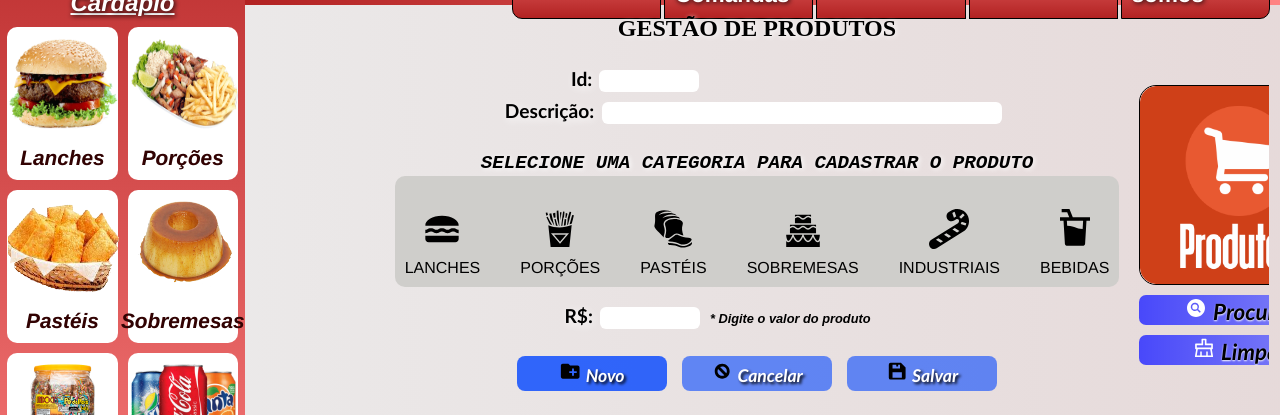
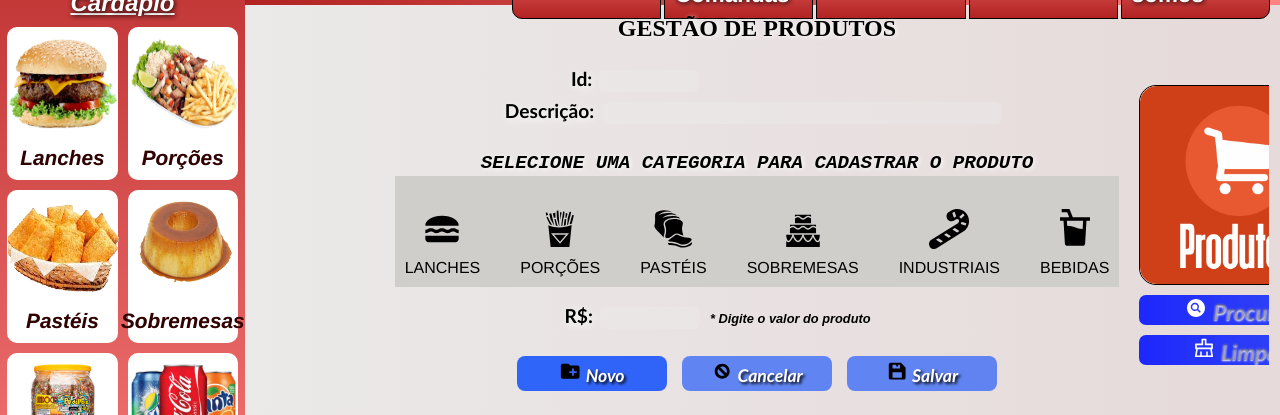
Before and after one commit to samuelgarciamoreira1985/LunchKing, a React (Vite) app in the folder LUNCH_KING/lunch_king/: page /products in a window 1280 px wide. Shown: the part 179-594 px from the top of the page. Built offline with nearby package versions, Linux system fonts and the light colour scheme; no server answers; a web font is replaced by a local one.

Commit message:
LUNCH_KING - tipo de produtos

```diff
--- a/LUNCH_KING/lunch_king/src/pages/Products.css
+++ b/LUNCH_KING/lunch_king/src/pages/Products.css
@@ -71,7 +71,7 @@ h4 {
     display: flex;
     flex-direction: row;
     gap: 20px;
-    background-color: rgb(207, 206, 203);
+    background-color: #cfcecb;
     border-radius: 10px 10px;
 
 }
@@ -89,8 +89,13 @@ h4 {
     opacity: 0;
 }
 
-.type-drinks span {
+.type-product span {
     text-align: center;
+    cursor: pointer;
+}
+
+.type-product span:hover {
+    color: #7076f4;
 }
 
 .icon-type-product {
--- a/LUNCH_KING/lunch_king/src/pages/Products.jsx
+++ b/LUNCH_KING/lunch_king/src/pages/Products.jsx
@@ -25,32 +25,64 @@ const Products = () => {
   const { data: products } = useSearch(url)
 
   // INÍCIO - HABILITAR E DESABILITAR BOTÕES DE NAVEGAÇÃO
+
+  // 0- SEM OPERAÇÃO 1-NOVO 2-ALTERAR 3-DELETAR 4-CANCELAR 5-SALVAR
+  const [indexOpProducts, setIndexOpProducts] = useState(0)
+  // **************************************************************
+
   const [btnNewProduct, setBtnNewProduct] = useState(false)
+  const [btnCancelProduct, setBtnCancelProduct] = useState(true)
+  const [btnSaveProduct, setBtnSaveProduct] = useState(true)
+  const [btnSearchPhotoProduct,setBtnSearchPhotoProduct] = useState(true)
+  const [btnClearPhotoProduct,setBtnClearPhotoProduct] = useState(true)
+
+  const [typeProduct,setTypeProduct] = useState("")
+
+  const inputIdProduct = useRef(null)
+  const inputDescriptionProduct = useRef(null)
+  const inputValueSaleProduct = useRef(null)
 
   const [colorNewProducts, setColorNewProducts] = useState("#0044ffcb")
   const [colorCancelProducts, setColorCancelProducts] = useState("#0044ff96")
   const [colorSaveProducts, setColorSaveProducts] = useState("#0044ff96")
+  const [colorSearchPhotoProducts,setColorSearchPhotoProducts] = useState("#0044ff96")
+  const [colorClearPhotoProducts,setColorClearPhotoProducts] = useState("#0044ff96")
+
   const [cursorNewProduct, setCursorNewProduct] = useState("pointer")
   const [cursorCancelProduct, setCursorCancelProduct] = useState("default")
   const [cursorSaveProduct, setCursorSaveProduct] = useState("default")
+  const [cursorSearchPhotoProduct,setCursorSearchPhotoProduct] = useState("default")
+  const [cursorClearPhotoProduct,setCursorClearPhotoProduct] = useState("default")
 
-  const [btnCancelProduct, setBtnCancelProduct] = useState(true)
-  const [btnSaveProduct, setBtnSaveProduct] = useState(true)
+    const changeTypeProduct = (e) => {
+        setTypeProduct(e.target.value)
+        //console.log("valor: " + e.target.value)
+    }
+
     // 0 - ATIVO, 1 - INATIVO, 2 - CURSOR PONTEIRO, 3 - CURSOR PADRÃO
-    const optionsProducts = ["#0044ffcb","#0044ff96","pointer","default"]
+    const optionsProducts = ["#0044ffcb","#0044ff96","pointer","default","#cfcecb",""]
 
     const handleClickNewProduct = () => { // BOTÃO - NOVO PRODUTO
      if (btnNewProduct == false){
+        setIndexOpProducts(1)
         setBtnNewProduct(true)
         setBtnCancelProduct(false)
         setBtnSaveProduct(false)
+        setBtnSearchPhotoProduct(false)
+        setBtnClearPhotoProduct(false)
         setColorNewProducts(optionsProducts[1])
         setColorCancelProducts(optionsProducts[0])
         setColorSaveProducts(optionsProducts[0])
+        setColorSearchPhotoProducts(optionsProducts[0])
+        setColorClearPhotoProducts(optionsProducts[0])
         setCursorNewProduct(optionsProducts[3])
         setCursorCancelProduct(optionsProducts[2])
         setCursorSaveProduct(optionsProducts[2])
-     }
+        setCursorSearchPhotoProduct(optionsProducts[2])
+        setCursorClearPhotoProduct(optionsProducts[2])
+
+        inputIdProduct.current.focus()
+      }
     }
 
   // FIM - HABILITAR E DESABILITAR BOTÕES DE NAVEGAÇÃO
@@ -129,6 +161,8 @@ const Products = () => {
                 name="n-id-product"
                 value={idProduct}
                 onChange={(e) => ChangeMaskIdProduct(e)}
+                ref={inputIdProduct}
+                disabled={indexOpProducts == 1 ? false : true}
                 required
                 />
               </label>
@@ -137,6 +171,8 @@ const Products = () => {
                 <input type="text" style={{marginLeft: "8px",width: "400px"}}
                 id="id-description-product"
                 name="n-description-product"
+                ref={inputDescriptionProduct}
+                disabled={indexOpProducts == 1 ? false : true}
                 required
                 />
               </label>
@@ -145,38 +181,62 @@ const Products = () => {
             {/* INÍCIO - TIPOS DE PRODUTOS */}
             <h4>SELECIONE UMA CATEGORIA PARA CADASTRAR O PRODUTO</h4>
             <div className="group-type-products">
-              <label className="type-product">
-                <input type="radio" value="lanches"/>
+              <label className="type-product" style={{backgroundColor: typeProduct === "LANCHES" ? "#b3b3b4ff" : "#cfcecb"}}>
+                <input type="radio"
+                value="LANCHES"
+                checked={typeProduct === "LANCHES"}
+                onChange={changeTypeProduct}
+                />
                 <MdLunchDining className="icon-type-product" />
                 <span>LANCHES</span>
               </label>
 
-              <label className="type-product">
-                <input type="radio" value="porcoes"/>
+              <label className="type-product" style={{backgroundColor: typeProduct === "PORÇÕES" ? "#b3b3b4ff" : "#cfcecb"}}>
+                <input type="radio"
+                value="PORÇÕES"
+                checked={typeProduct === "PORÇÕES"}
+                onChange={changeTypeProduct}
+                />
                 <GiFrenchFries className="icon-type-product"/>
                 <span>PORÇÕES</span>
               </label>
 
-              <label className="type-product">
-                <input type="radio" value="pasteis"/>
+              <label className="type-product" style={{backgroundColor: typeProduct === "PASTÉIS" ? "#b3b3b4ff" : "#cfcecb"}}>
+                <input type="radio"
+                value="PASTÉIS"
+                checked={typeProduct === "PASTÉIS"}
+                onChange={changeTypeProduct}
+                />
                 <GiSlicedBread className="icon-type-product"/>
                 <span>PASTÉIS</span>
               </label>
 
-              <label className="type-product">
-                <input type="radio" value="sobremesas"/>
+              <label className="type-product" style={{backgroundColor: typeProduct === "SOBREMESAS" ? "#b3b3b4ff" : "#cfcecb"}}>
+                <input type="radio"
+                value="SOBREMESAS"
+                checked={typeProduct === "SOBREMESAS"}
+                onChange={changeTypeProduct}
+                />
                 <GiStairsCake className="icon-type-product"/>
                 <span>SOBREMESAS</span>
               </label>
 
-              <label className="type-product">
-                <input type="radio" value="industriais"/>
+              <label className="type-product" style={{backgroundColor: typeProduct === "INDUSTRIAIS" ? "#b3b3b4ff" : "#cfcecb"}}>
+                <input type="radio"
+                value="INDUSTRIAIS"
+                checked={typeProduct === "INDUSTRIAIS"}
+                onChange={changeTypeProduct}
+                />
                 <FaCandyCane className="icon-type-product"/>
                 <span>INDUSTRIAIS</span>
               </label>
 
-              <label className="type-product">
-                <input type="radio" value="bebidas"/>
+              <label className="type-product" style={{backgroundColor: typeProduct === "BEBIDAS" ? "#b3b3b4ff" : "#cfcecb"}}>
+                <input type="radio"
+                value="BEBIDAS"
+                checked={typeProduct === "BEBIDAS"}
+                onChange={changeTypeProduct}
+                />
                 <RiDrinks2Fill className="icon-type-product"/>
                 <span>BEBIDAS</span>
               </label>
@@ -190,6 +250,8 @@ const Products = () => {
               name="n-sale-product"
               value={valueSaleProduct}
               onChange={(e) => ChangeMaskValueSale(e)}
+              ref={inputValueSaleProduct}
+              disabled={indexOpProducts == 1 ? false : true}
               required
               />
               <span className="info-sale-product">* Digite o valor do produto</span>
@@ -206,8 +268,8 @@ const Products = () => {
                 />
                 {!indexPhotoProduct && <img className="area-photo-product" src={photo_product} alt="foto carregada" />}
                 {indexPhotoProduct && <img className="area-photo-product" src={photoProduct} alt="foto carregada" />}
-              <button onClick={clickButtonPhoto}><IoSearchCircleSharp className="icon-button-photo"/> Procurar</button>
-              <button onClick={clickButtonClearPhoto}><AiOutlineClear className="icon-button-photo"/> Limpar</button>
+              <button style={{backgroundColor: colorSearchPhotoProducts, cursor: cursorSearchPhotoProduct}} disabled={btnSearchPhotoProduct} onClick={clickButtonPhoto}><IoSearchCircleSharp className="icon-button-photo"/> Procurar</button>
+              <button style={{backgroundColor: colorClearPhotoProducts, cursor: cursorClearPhotoProduct}} disabled={btnClearPhotoProduct} onClick={clickButtonClearPhoto}><AiOutlineClear className="icon-button-photo"/> Limpar</button>
             </div>
             {/* FIM - FOTO DE PRODUTOS */}
 
```
